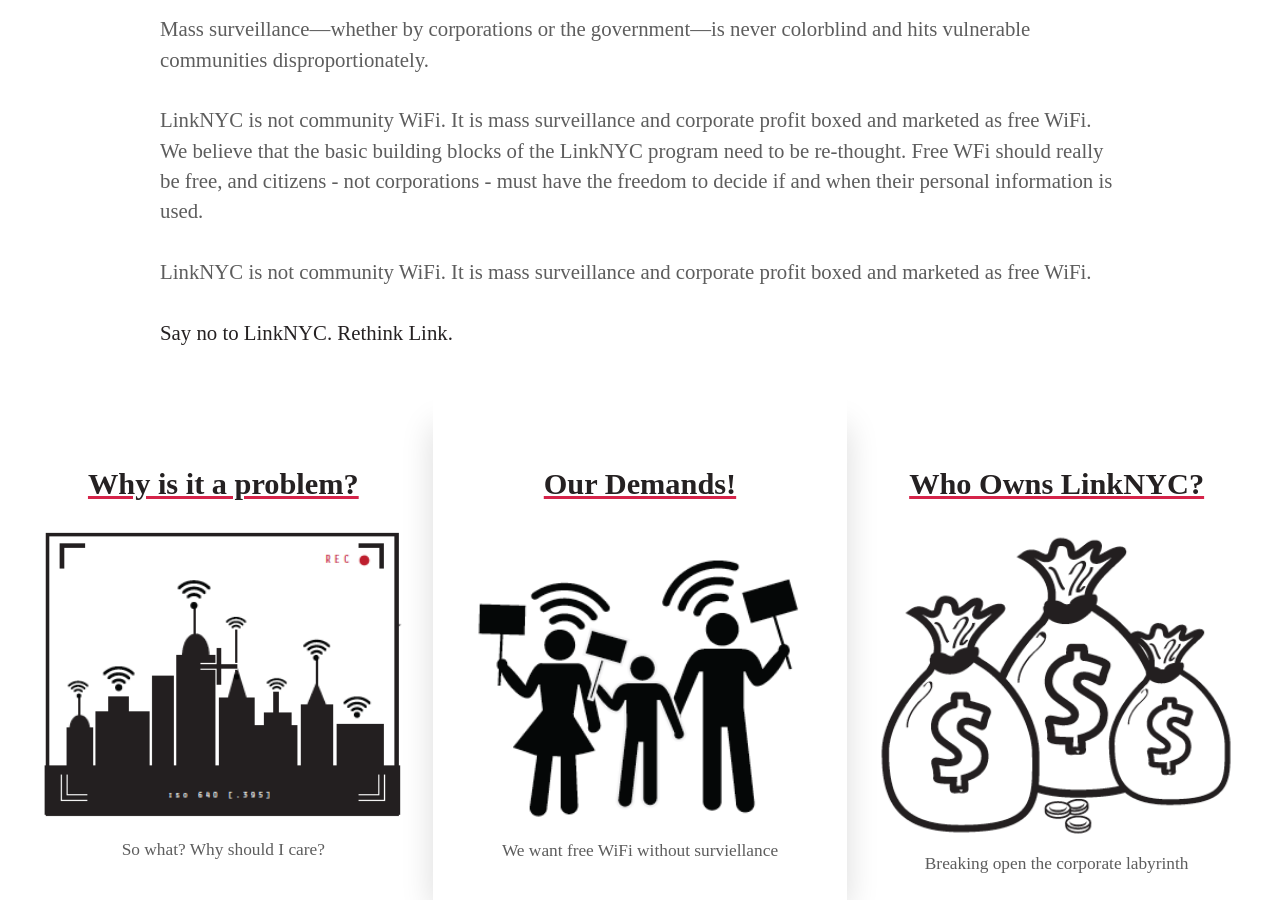
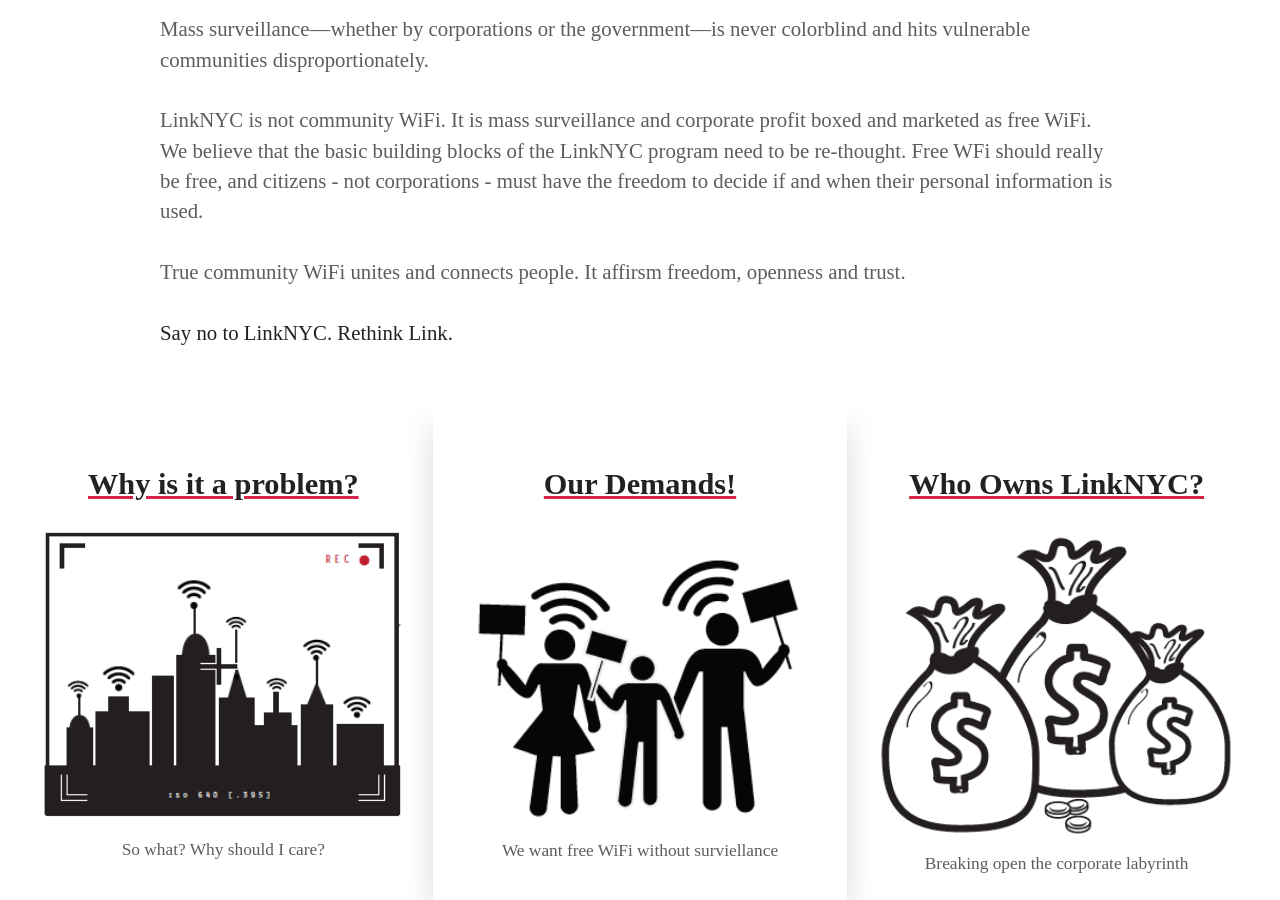
Before and after one commit to rethinklinknyc/rethinklinknyc.github.io, a Jekyll site: the page built from index.html, in a window 1280 px wide and 900 px high, scrolled down 695 px. Built offline with Jekyll 4.4.1, drawn with Linux system fonts in a browser that asks for light colours; some web fonts are replaced; the list of posts is cut into pages by our own code.

Commit message:
Update home_intro.html

```diff
--- a/_includes/home_intro.html
+++ b/_includes/home_intro.html
@@ -3,6 +3,6 @@
 Mass surveillance&mdash;whether by corporations or the government&mdash;is never colorblind and hits vulnerable communities disproportionately.
 <br /><br />
 LinkNYC is not community WiFi. It is mass surveillance and corporate profit boxed and marketed as free WiFi.  We believe that the basic building blocks of the LinkNYC program need to be re-thought.  Free WFi  should really be free, and citizens - not corporations - must have the freedom to decide if and when their personal information is used. <br /><br />
-LinkNYC is not community WiFi. It is mass surveillance and corporate profit boxed and marketed as free WiFi.
+True community WiFi unites and connects people. It affirsm freedom, openness and trust.
 <br/><br/>
 <strong>Say no to LinkNYC. Rethink Link.</strong>
```
